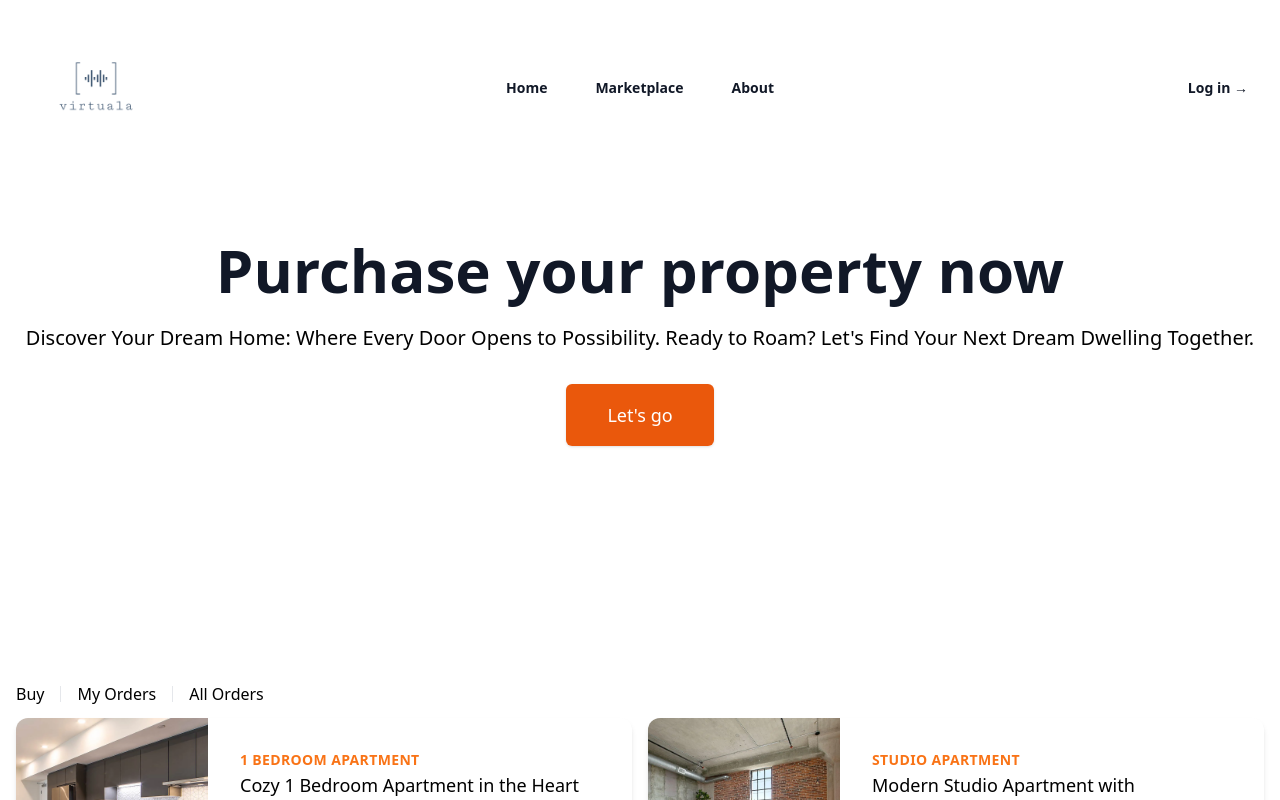
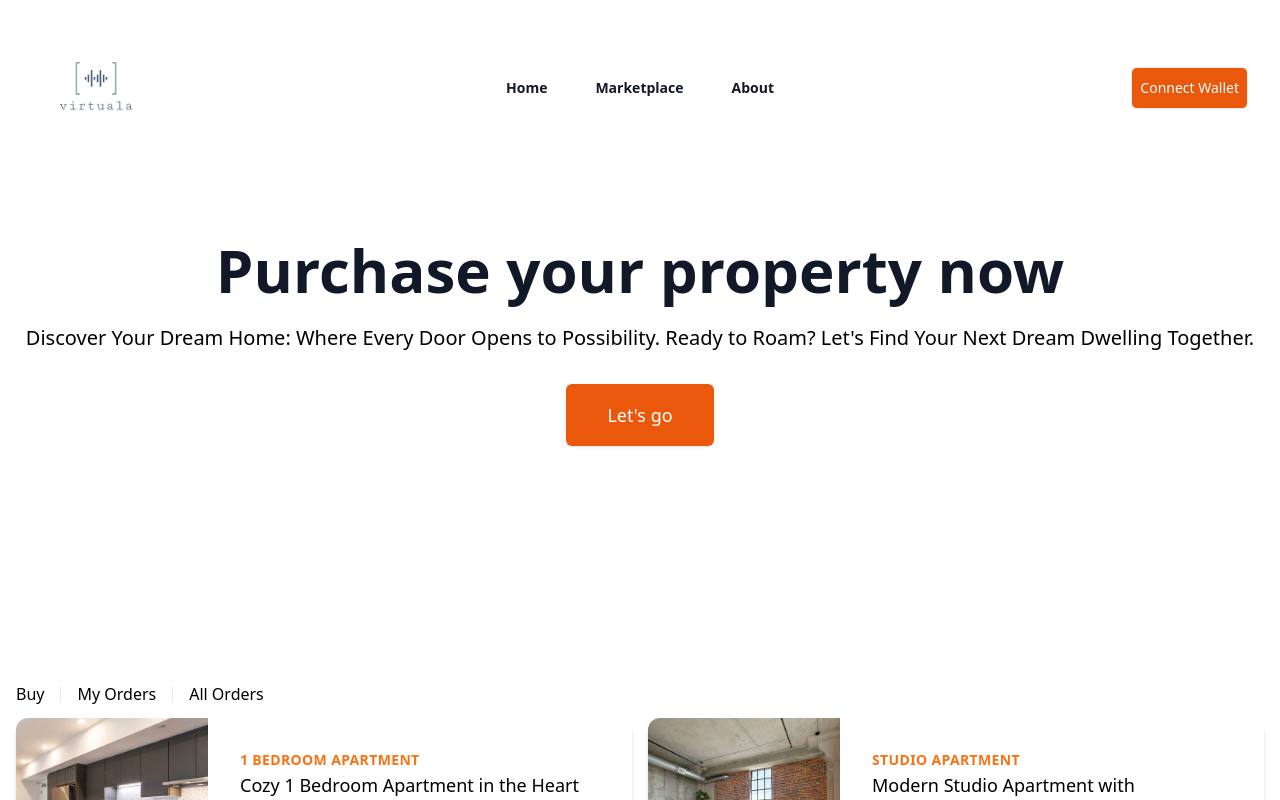
Before and after one commit to Princeby/virtuala, a Next.js app: page / in a window 1280 px wide. Shown: the top 800 px of the page. Built offline with nearby package versions, Linux system fonts and the light colour scheme.

Commit message:
Decided to use Metamask authentication as login

```diff
--- a/components/Navbar/index.js
+++ b/components/Navbar/index.js
@@ -57,9 +57,9 @@ export default function Navbar() {
             <div className="hidden lg:flex lg:flex-1 lg:justify-end">
               <a
                 href="#"
-                className="text-sm font-semibold leading-6 text-gray-900"
+                className="text-sm px-2 py-2 font-medium leading-6 border rounded-md text-white bg-orange-600 hover:bg-orange-700"
               >
-                Log in <span aria-hidden="true">&rarr;</span>
+                Connect Wallet <span aria-hidden="true"></span>
               </a>
             </div>
           </nav>
@@ -80,7 +80,7 @@ export default function Navbar() {
                   </span>
                   <img
                     className="h-32 w-auto"
-                    src="assets/logo/logo_transparent.png"
+                    src="/assets/logo/logo_transparent.png"
                     alt=""
                   />
                 </a>
@@ -113,7 +113,7 @@ export default function Navbar() {
                       href="#"
                       className="-mx-3 block rounded-lg px-3 py-2.5 text-base font-semibold leading-7 text-gray-900 hover:bg-gray-50"
                     >
-                      Log in
+                      Connect Wallet
                     </a>
                   </div>
                 </div>
```
